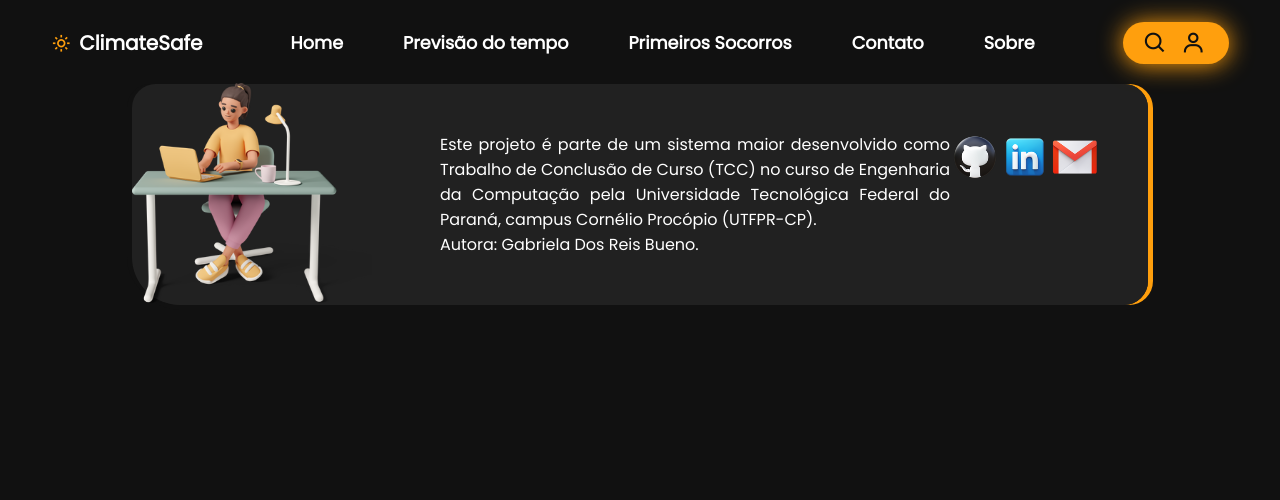
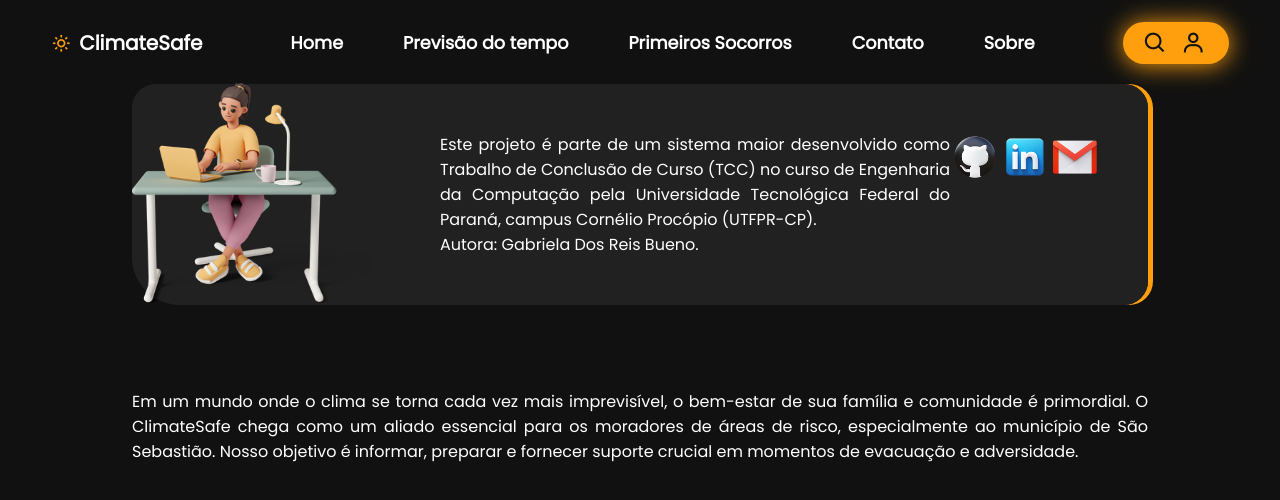
Before and after one commit to GabrielaBueno/ClimateSafe, a plain HTML site: page pages/Sobre/index.html in a window 1280 px wide. Drawn offline with nearby package versions, Linux system fonts and the light colour scheme.

Commit message:
Update index.html

```diff
--- a/pages/Sobre/index.html
+++ b/pages/Sobre/index.html
@@ -104,6 +104,10 @@
             </section>
         </article>
 
+ <article>
+                <ol>Em um mundo onde o clima se torna cada vez mais imprevisível, o bem-estar de sua família e comunidade é primordial. O ClimateSafe chega como um aliado essencial para os moradores de áreas de risco, especialmente ao município de São Sebastião. Nosso objetivo é informar, preparar e fornecer suporte crucial em momentos de evacuação e adversidade. </ol>
+        </article>
+
 </body>
 
 </html>
```
